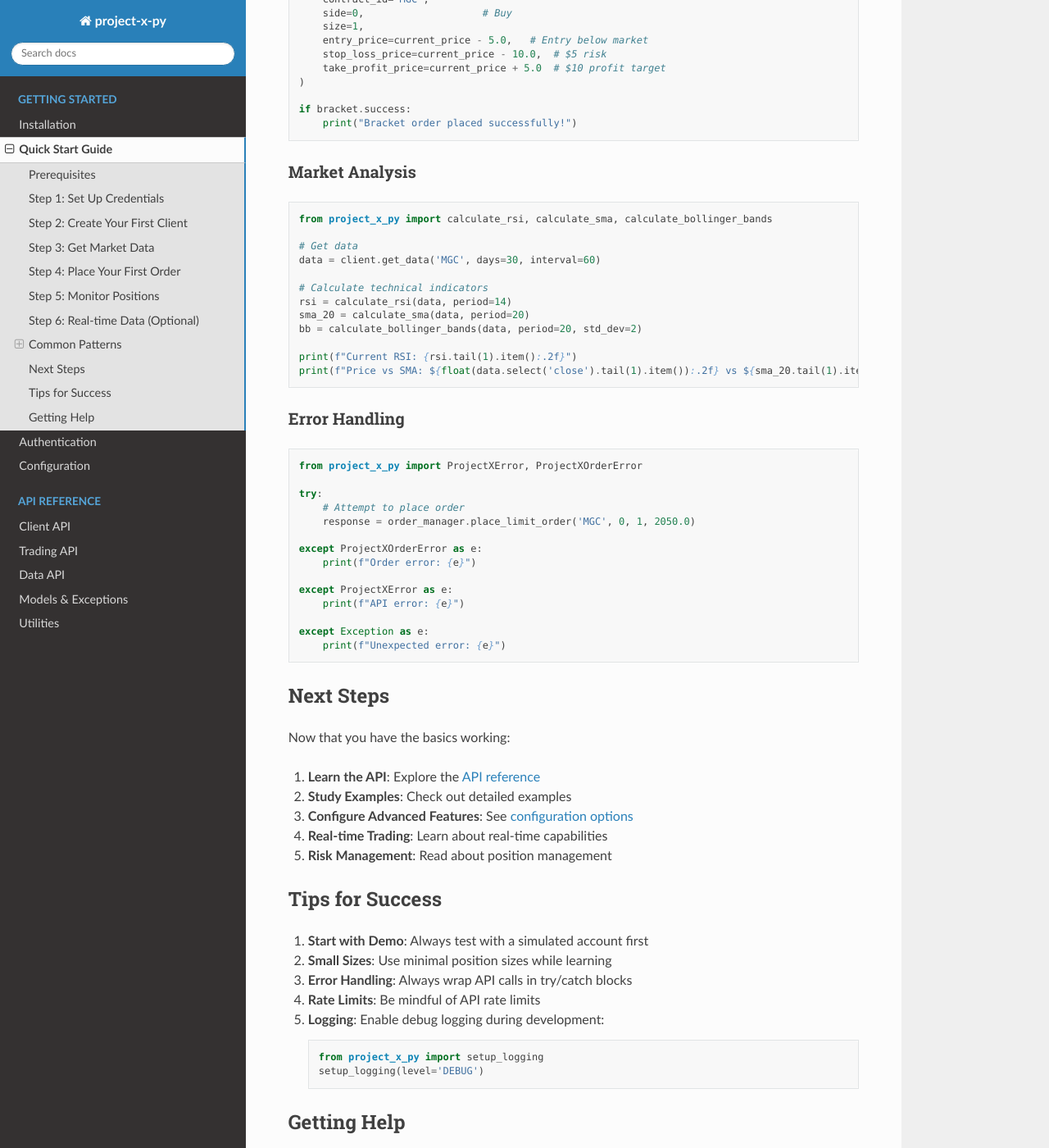
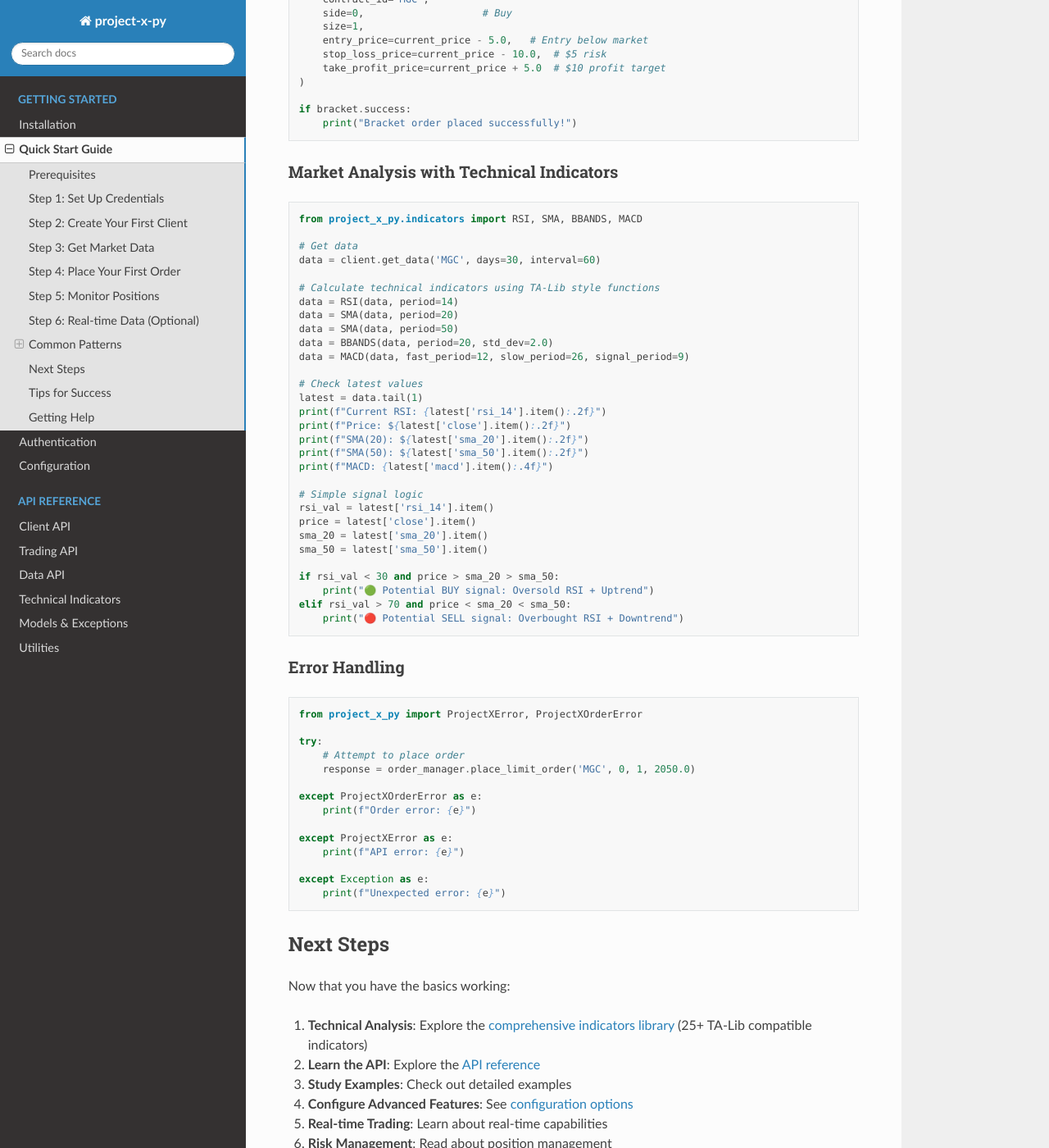
Before and after one commit to TexasCoding/project-x-py, a Sphinx documentation site: the page built from docs/quickstart.rst, in a window 1280 px wide and 1400 px high, scrolled down 3121 px. Shown: the whole window at 82% size. Built offline with Sphinx 7.4.7 and the Read the Docs theme 3.1.0, drawn with Linux system fonts in a browser that asks for light colours; pages that are not in the unit, such as notebooks, are missing from menus.

Commit message:
update docs

```diff
--- a/docs/conf.py
+++ b/docs/conf.py
@@ -24,8 +24,8 @@ sys.path.insert(0, str(src_dir))
 project = "project-x-py"
 copyright = "2025, Jeff West"
 author = "Jeff West"
-release = "0.2.0"
-version = "0.2.0"
+release = "0.3.0"
+version = "0.3.0"
 
 # -- General configuration ---------------------------------------------------
 
--- a/docs/quickstart.rst
+++ b/docs/quickstart.rst
@@ -171,23 +171,41 @@ Basic Trading Workflow
    if bracket.success:
        print("Bracket order placed successfully!")
 
-Market Analysis
-~~~~~~~~~~~~~~~
+Market Analysis with Technical Indicators
+~~~~~~~~~~~~~~~~~~~~~~~~~~~~~~~~~~~~~~~~~
 
 .. code-block:: python
 
-   from project_x_py import calculate_rsi, calculate_sma, calculate_bollinger_bands
+   from project_x_py.indicators import RSI, SMA, BBANDS, MACD
 
    # Get data
    data = client.get_data('MGC', days=30, interval=60)
 
-   # Calculate technical indicators
-   rsi = calculate_rsi(data, period=14)
-   sma_20 = calculate_sma(data, period=20)
-   bb = calculate_bollinger_bands(data, period=20, std_dev=2)
+   # Calculate technical indicators using TA-Lib style functions
+   data = RSI(data, period=14)
+   data = SMA(data, period=20)
+   data = SMA(data, period=50)
+   data = BBANDS(data, period=20, std_dev=2.0)
+   data = MACD(data, fast_period=12, slow_period=26, signal_period=9)
 
-   print(f"Current RSI: {rsi.tail(1).item():.2f}")
-   print(f"Price vs SMA: ${float(data.select('close').tail(1).item()):.2f} vs ${sma_20.tail(1).item():.2f}")
+   # Check latest values
+   latest = data.tail(1)
+   print(f"Current RSI: {latest['rsi_14'].item():.2f}")
+   print(f"Price: ${latest['close'].item():.2f}")
+   print(f"SMA(20): ${latest['sma_20'].item():.2f}")
+   print(f"SMA(50): ${latest['sma_50'].item():.2f}")
+   print(f"MACD: {latest['macd'].item():.4f}")
+
+   # Simple signal logic
+   rsi_val = latest['rsi_14'].item()
+   price = latest['close'].item()
+   sma_20 = latest['sma_20'].item()
+   sma_50 = latest['sma_50'].item()
+
+   if rsi_val < 30 and price > sma_20 > sma_50:
+       print("🟢 Potential BUY signal: Oversold RSI + Uptrend")
+   elif rsi_val > 70 and price < sma_20 < sma_50:
+       print("🔴 Potential SELL signal: Overbought RSI + Downtrend")
 
 Error Handling
 ~~~~~~~~~~~~~~
@@ -214,11 +232,12 @@ Next Steps
 
 Now that you have the basics working:
 
-1. **Learn the API**: Explore the :doc:`API reference <api/client>`
-2. **Study Examples**: Check out :doc:`detailed examples <examples/basic_usage>`
-3. **Configure Advanced Features**: See :doc:`configuration options <configuration>`
-4. **Real-time Trading**: Learn about :doc:`real-time capabilities <user_guide/real_time>`
-5. **Risk Management**: Read about :doc:`position management <user_guide/trading>`
+1. **Technical Analysis**: Explore the :doc:`comprehensive indicators library <api/indicators>` (25+ TA-Lib compatible indicators)
+2. **Learn the API**: Explore the :doc:`API reference <api/client>`
+3. **Study Examples**: Check out :doc:`detailed examples <examples/basic_usage>`
+4. **Configure Advanced Features**: See :doc:`configuration options <configuration>`
+5. **Real-time Trading**: Learn about :doc:`real-time capabilities <user_guide/real_time>`
+6. **Risk Management**: Read about :doc:`position management <user_guide/trading>`
 
 Tips for Success
 ----------------
```
Also changed, not shown: docs/api/data.rst (+5 -43 lines), docs/api/indicators.rst (added, +403 -0 lines), docs/index.rst (+11 -5 lines).
